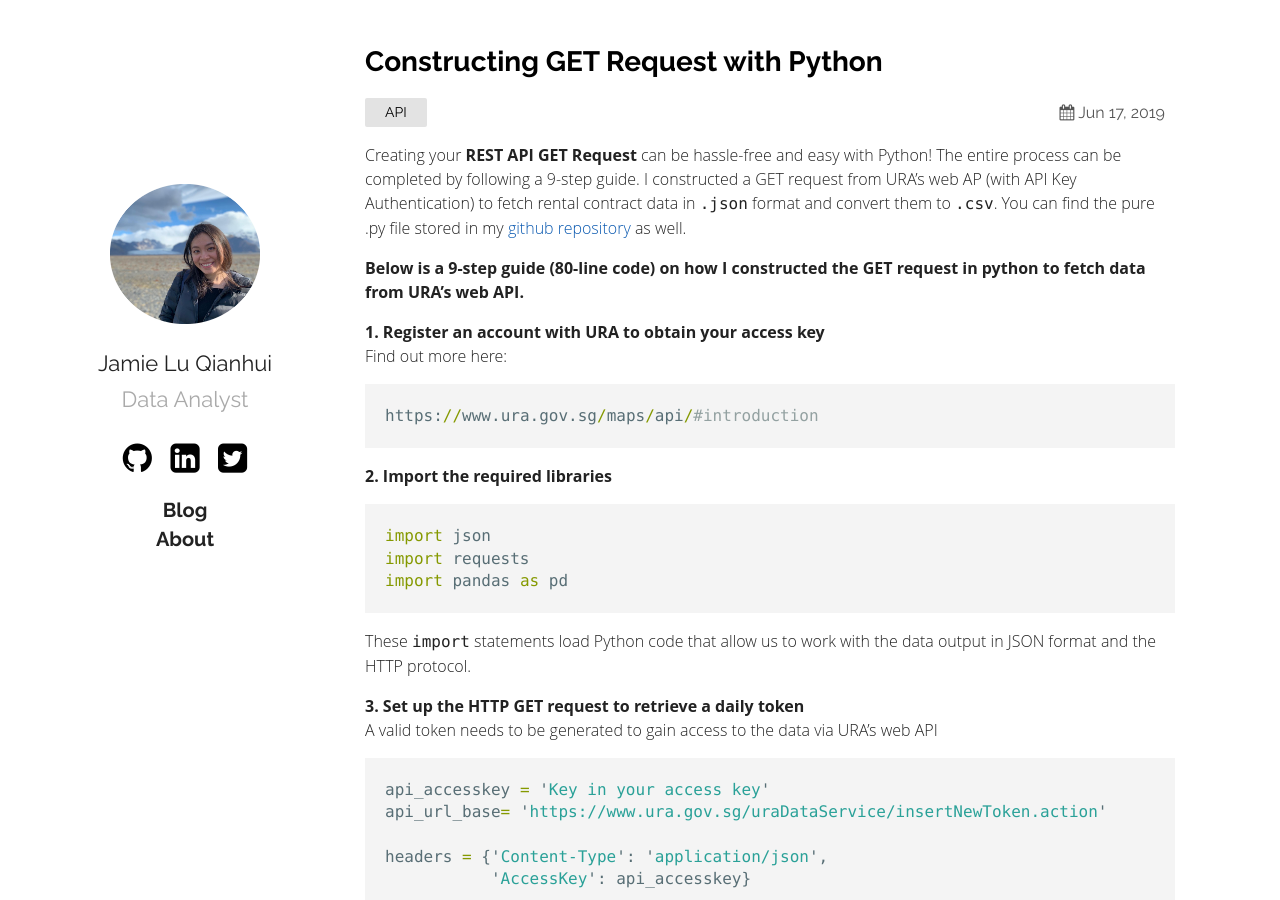
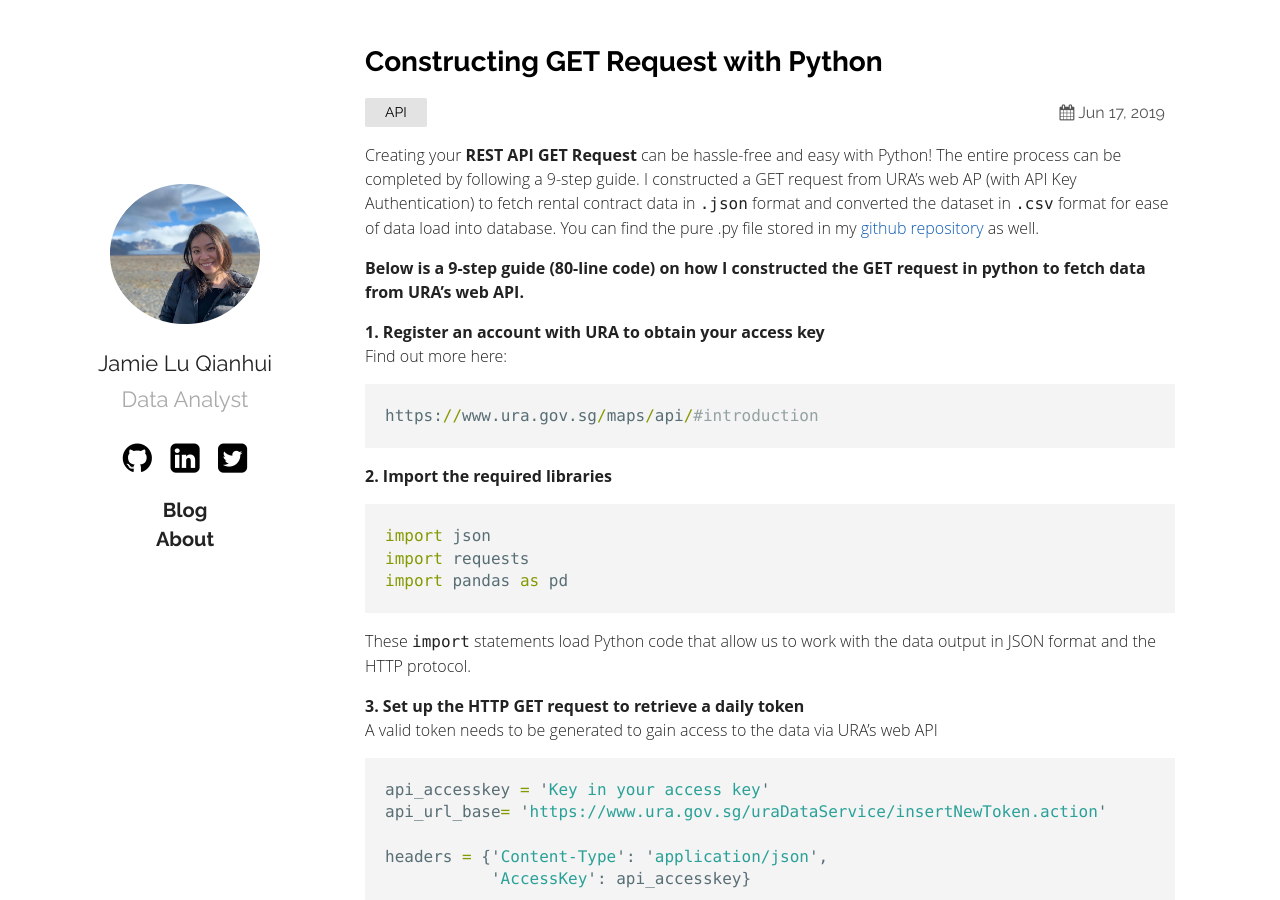
Before and after one commit to jamieqianhui/jamieqianhui.github.io, a Jekyll site: the page built from _posts/2019-06-17-GET-request-in-Python.markdown, in a window 1280 px wide and 900 px high. Built offline with Jekyll 4.4.1, drawn with Linux system fonts in a browser that asks for light colours.

Commit message:
updated post

```diff
--- a/_posts/2019-06-17-GET-request-in-Python.markdown
+++ b/_posts/2019-06-17-GET-request-in-Python.markdown
@@ -4,7 +4,7 @@ title:  "Constructing GET Request with Python"
 date:   2019-06-17 09:55:36 +0800
 categories: API
 ---
-Creating your **REST API GET Request** can be hassle-free and easy with Python! The entire process can be completed by following a 9-step guide. I constructed a GET request from URA's web AP (with API Key Authentication) to fetch rental contract data in `.json` format and convert them to `.csv`. You can find the pure .py file stored in my [github repository][gitrepo] as well.
+Creating your **REST API GET Request** can be hassle-free and easy with Python! The entire process can be completed by following a 9-step guide. I constructed a GET request from URA's web AP (with API Key Authentication) to fetch rental contract data in `.json` format and converted the dataset in `.csv` format for ease of data load into database. You can find the pure .py file stored in my [github repository][gitrepo] as well.
 
 **Below is a 9-step guide (80-line code) on how I constructed the GET request in python to fetch data from URA's web API.**
 
```
